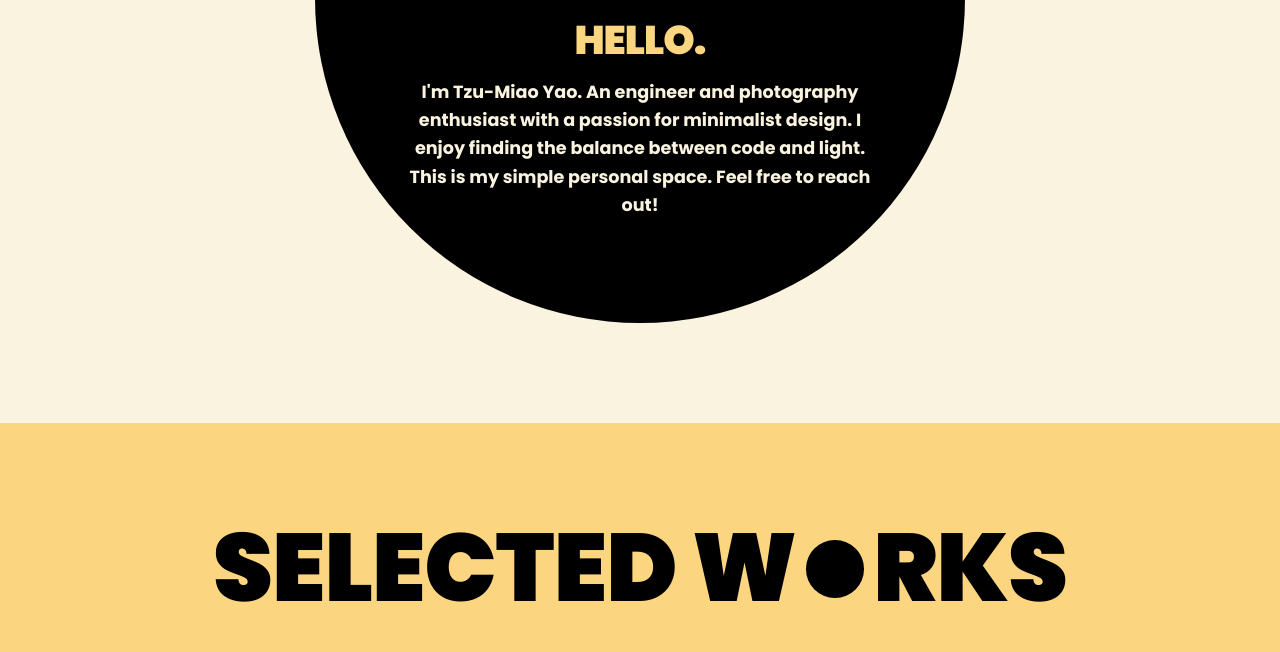
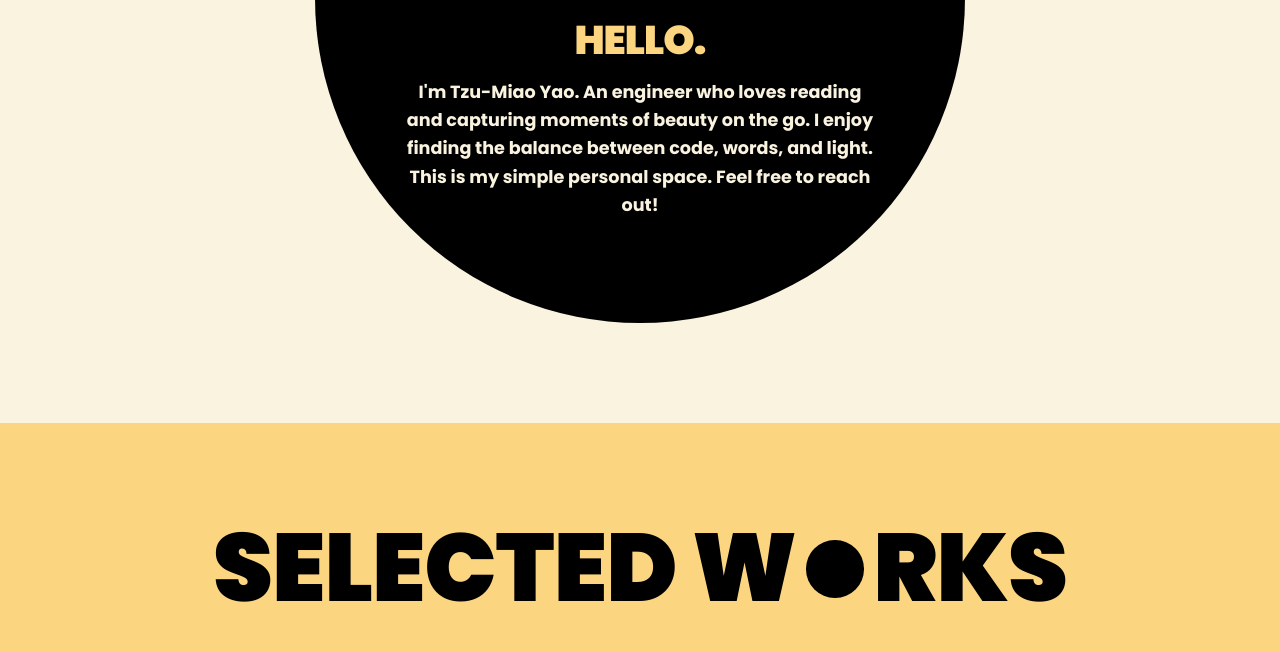
Before and after one commit to yuiolyzm/my-portfolio, a plain HTML site: page index.html in a window 1280 px wide. Shown: the part 1227-1879 px from the top of the page. Drawn offline with Linux system fonts and the light colour scheme.

Commit message:
Update index.html

```diff
--- a/index.html
+++ b/index.html
@@ -288,7 +288,7 @@
 
             <h2>HELLO.</h2>
             <p>
-                I'm Tzu-Miao Yao. An engineer and photography enthusiast with a passion for minimalist design. I enjoy finding the balance between code and light. This is my simple personal space. Feel free to reach out!
+                I'm Tzu-Miao Yao. An engineer who loves reading and capturing moments of beauty on the go. I enjoy finding the balance between code, words, and light. This is my simple personal space. Feel free to reach out!
             </p>
         </div>
     </section>
@@ -359,4 +359,5 @@
     </script>
 
 </body>
+
 </html>
```
